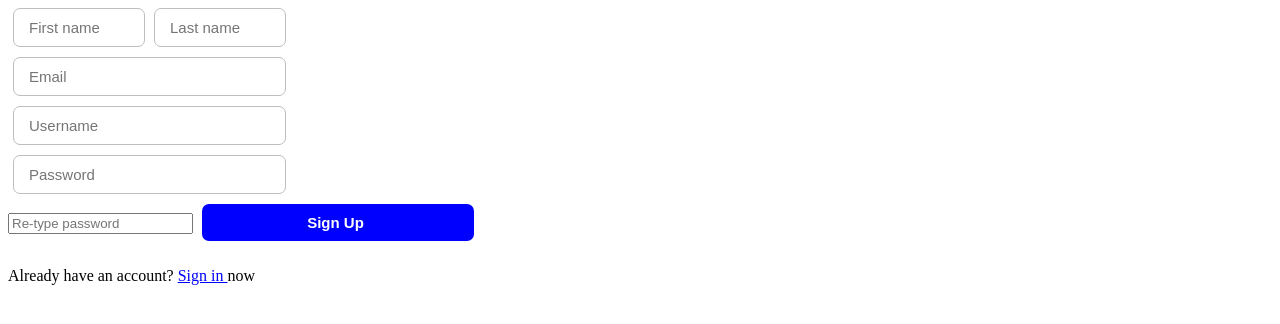
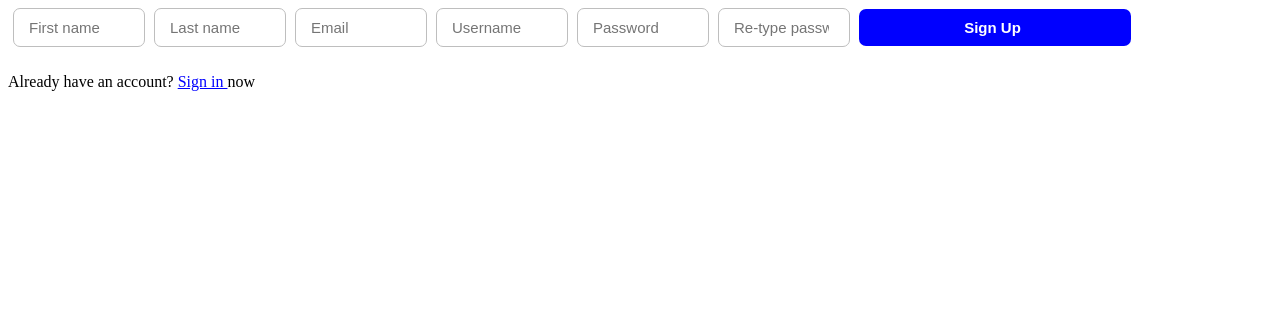
Before and after one commit to Advik01-byte/Sign-in-or-sign-up, a plain HTML site: page Sign-up-form.html in a window 1280 px wide. Drawn offline with Linux system fonts and the light colour scheme.

Commit message:
Optimize the code

```diff
--- a/Sign-up-form.css
+++ b/Sign-up-form.css
@@ -1,4 +1,9 @@
-.First-name {
+.First-name,
+.Last-name,
+.Password,
+.Username,
+.Password-retype,
+.Email {
   /* Set the width to 95px */
   width: 95px;
   border-width: 1.34px;
@@ -13,42 +18,6 @@
   padding-bottom: 10px;
   padding-right: 20px;
   padding-left: 15px;
-  margin-left: 5px;
-}
-
-.Last-name {
-  /* Set the width to 95px */
-  width: 95px;
-  border-width: 1.34px;
-  border-radius: 7px;
-  /* Set the border color to light grey */
-  border-color: rgb(190, 190, 190);
-  border-style: solid;
-  /* Set the font size to 15px */
-  font-size: 15px;
-  padding-top: 10px;
-  padding-bottom: 10px;
-  padding-right: 20px;
-  padding-left: 15px;
-  margin-left: 5px;
-}
-
-.Email {
-  display: block;
-  /* Set the width to 236px */
-  width: 236px;
-  border-width: 1.34px;
-  border-radius: 7px;
-  /* Set the border color to light grey */
-  border-color: rgb(190, 190, 190);
-  border-style: solid;
-  /* Set the font size to 15px */
-  font-size: 15px;
-  padding-top: 10px;
-  padding-bottom: 10px;
-  padding-right: 20px;
-  padding-left: 15px;
-  margin-bottom: 10px;
   margin-left: 5px;
 }
 
@@ -93,41 +62,3 @@
 .sign-in {
   color: rgb(0, 0, 255);
 }
-
-.Username {
-  display: block;
-  /* Set the width to 236px */
-  width: 236px;
-  border-width: 1.34px;
-  border-radius: 7px;
-  /* Set the border color to light grey */
-  border-color: rgb(190, 190, 190);
-  border-style: solid;
-  /* Set the font size to 15px */
-  font-size: 15px;
-  padding-top: 10px;
-  padding-bottom: 10px;
-  padding-right: 20px;
-  padding-left: 15px;
-  margin-bottom: 10px;
-  margin-left: 5px;
-}
-
-.Password {
-  display: block;
-  /* Set the width to 236px */
-  width: 236px;
-  border-width: 1.34px;
-  border-radius: 7px;
-  /* Set the border color to light grey */
-  border-color: rgb(190, 190, 190);
-  border-style: solid;
-  /* Set the font size to 15px */
-  font-size: 15px;
-  padding-top: 10px;
-  padding-bottom: 10px;
-  padding-right: 20px;
-  padding-left: 15px;
-  margin-bottom: 10px;
-  margin-left: 5px;
-}
```
